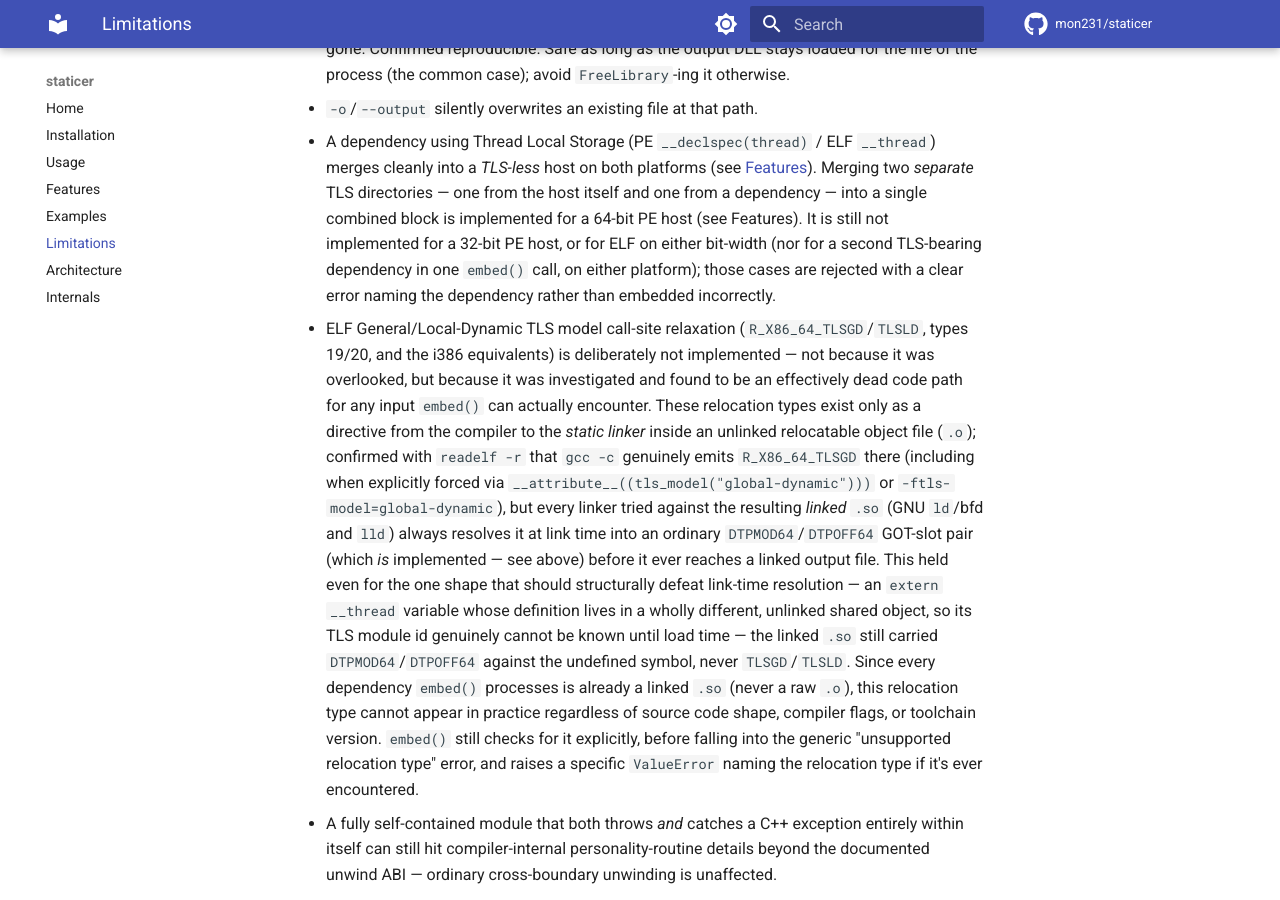
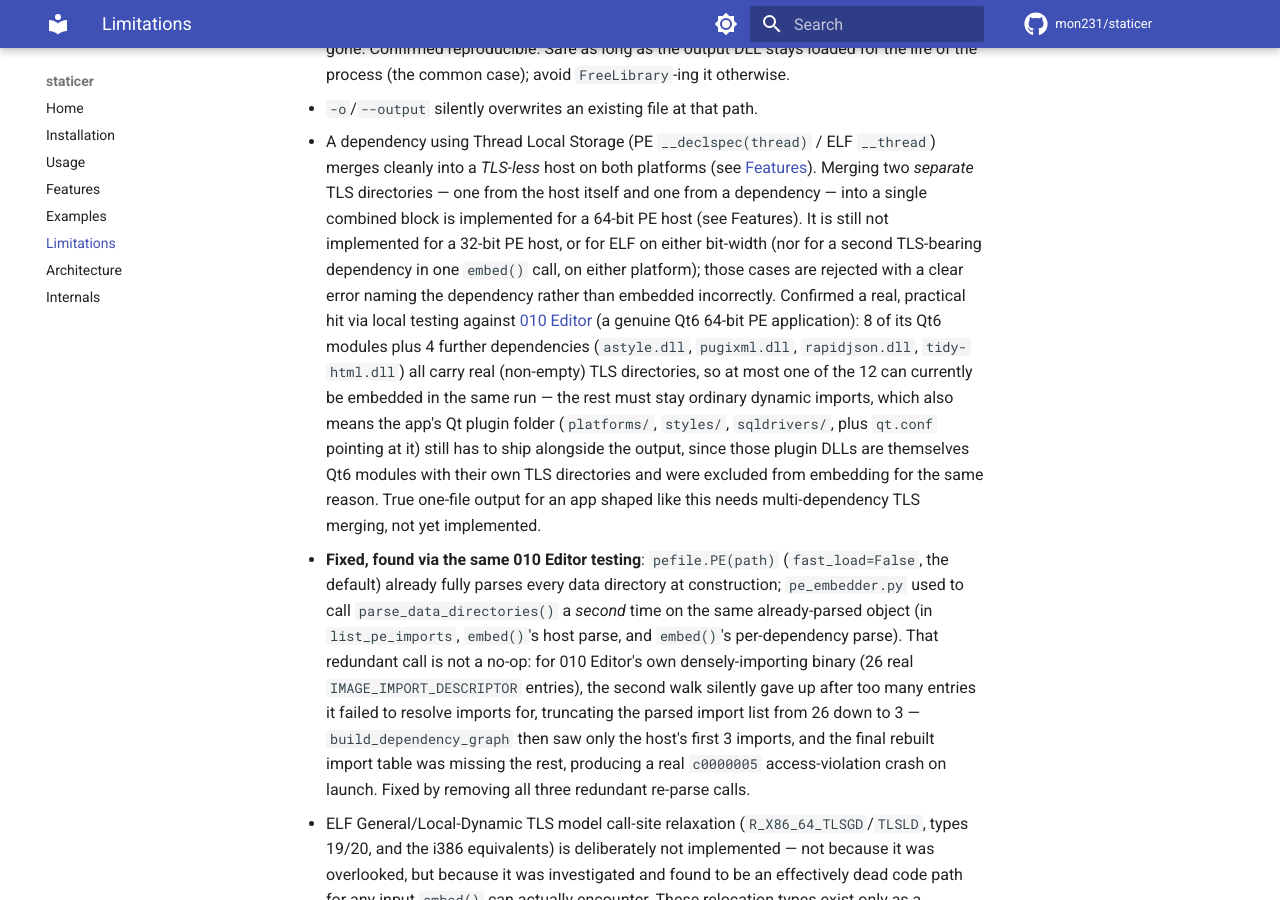
Before and after one commit to mon231/staticer, an MkDocs documentation site: the page built from docs/limitations.md, in a window 1280 px wide and 900 px high, scrolled down 500 px. Built offline with MkDocs 1.6.1 and Material for MkDocs 9.7.7, drawn with Linux system fonts in a browser that asks for light colours; comment, search, counter and statistics services are not loaded.

Commit message:
docs: record multi-dependency-TLS limitation and pefile re-parse bug
Both found via local testing against a real 010 Editor install (Qt6,
64-bit PE). Confirms the already-documented "second TLS-bearing
dependency" restriction is a real, practical limitation (12 of 010
Editor's own DLLs carry genuine TLS directories), and records the
parse_data_directories() double-parse crash fix from the previous
commit in the plan's ledger.

Co-Authored-By: Claude Sonnet 5 <noreply@anthropic.com>
Claude-Session: https://claude.ai/code/session_01EC7U8xgyTrs2EDL76oMGJx

```diff
--- a/docs/limitations.md
+++ b/docs/limitations.md
@@ -29,7 +29,32 @@
   for ELF on either bit-width (nor for a second TLS-bearing dependency
   in one `embed()` call, on either platform); those cases are rejected
   with a clear error naming the dependency rather than embedded
-  incorrectly.
+  incorrectly. Confirmed a real, practical hit via local testing against
+  [010 Editor](https://www.sweetscape.com/010editor/) (a genuine Qt6
+  64-bit PE application): 8 of its Qt6 modules plus 4 further
+  dependencies (`astyle.dll`, `pugixml.dll`, `rapidjson.dll`,
+  `tidy-html.dll`) all carry real (non-empty) TLS directories, so at most
+  one of the 12 can currently be embedded in the same run — the rest
+  must stay ordinary dynamic imports, which also means the app's Qt
+  plugin folder (`platforms/`, `styles/`, `sqldrivers/`, plus `qt.conf`
+  pointing at it) still has to ship alongside the output, since those
+  plugin DLLs are themselves Qt6 modules with their own TLS directories
+  and were excluded from embedding for the same reason. True one-file
+  output for an app shaped like this needs multi-dependency TLS merging,
+  not yet implemented.
+- **Fixed, found via the same 010 Editor testing**: `pefile.PE(path)`
+  (`fast_load=False`, the default) already fully parses every data
+  directory at construction; `pe_embedder.py` used to call
+  `parse_data_directories()` a *second* time on the same already-parsed
+  object (in `list_pe_imports`, `embed()`'s host parse, and `embed()`'s
+  per-dependency parse). That redundant call is not a no-op: for 010
+  Editor's own densely-importing binary (26 real `IMAGE_IMPORT_DESCRIPTOR`
+  entries), the second walk silently gave up after too many entries it
+  failed to resolve imports for, truncating the parsed import list from
+  26 down to 3 — `build_dependency_graph` then saw only the host's first
+  3 imports, and the final rebuilt import table was missing the rest,
+  producing a real `c0000005` access-violation crash on launch. Fixed by
+  removing all three redundant re-parse calls.
 - ELF General/Local-Dynamic TLS model call-site relaxation
   (`R_X86_64_TLSGD`/`TLSLD`, types 19/20, and the i386 equivalents) is
   deliberately not implemented — not because it was overlooked, but
```
Also changed, not shown: PLAN.md (+16 -0 lines).
